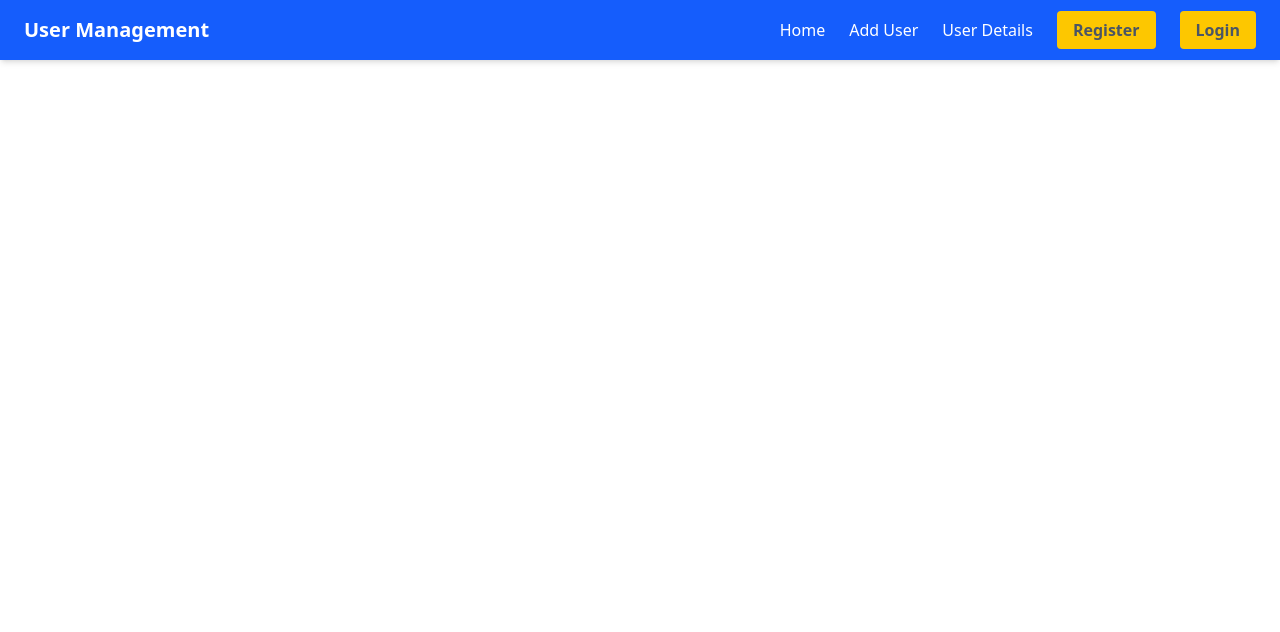
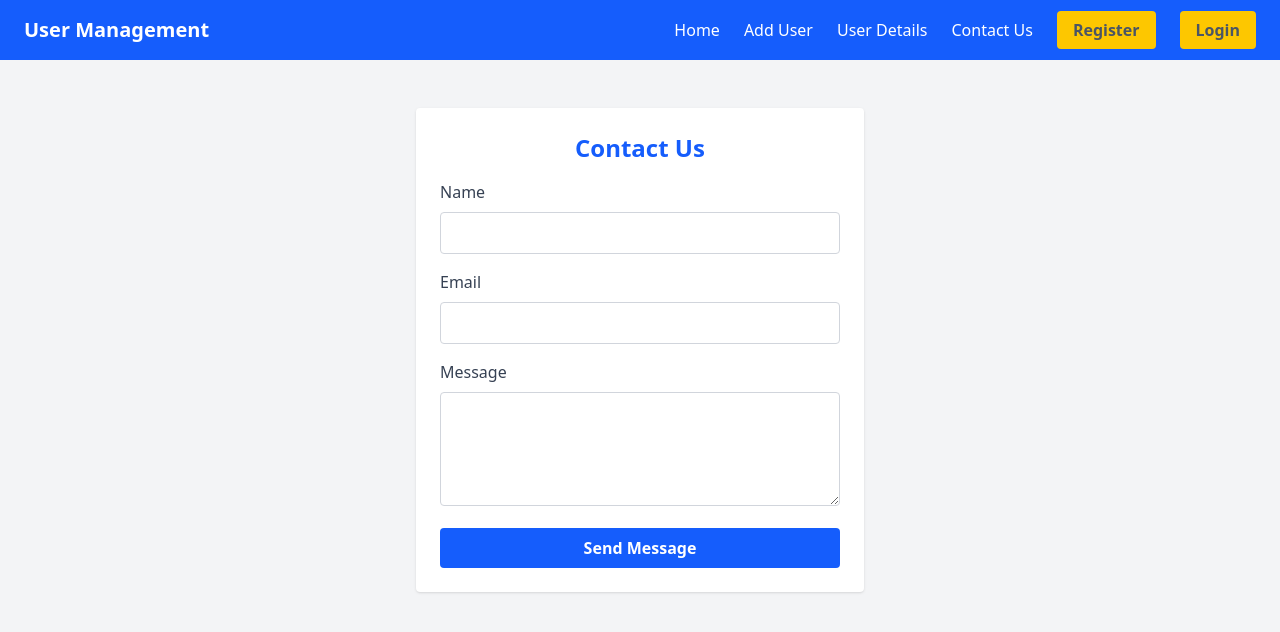
Before and after one commit to Yasintha8/user-management-system, a React (Vite) app in the folder frontend/: page /contact in a window 1280 px wide. Shown: the top 632 px of the page. Built offline with nearby package versions, Linux system fonts and the light colour scheme; the HTML template or start-up script is replaced by a standard one.

Commit message:
Create Contact form using web3form

```diff
--- a/frontend/src/App.jsx
+++ b/frontend/src/App.jsx
@@ -7,6 +7,7 @@ import { Toaster } from 'react-hot-toast';
 import UpdateUser from './components/updateUser'
 import Register from './components/register'
 import Login from './components/login'
+import Contact from './components/contact'
 
 function App() {
 
@@ -22,6 +23,7 @@ function App() {
         <Route path="/update-user/:id" element={<UpdateUser />} />
         <Route path="/register" element={<Register />} />
         <Route path="/login" element={<Login />} />
+        <Route path='/contact' element={<Contact />} />
       </Routes>
     </div>
   )
--- /dev/null
+++ b/frontend/src/components/contact.jsx
@@ -0,0 +1,84 @@
+import { useState } from "react";
+import toast from "react-hot-toast";
+
+const Contact = () => {
+  const [result, setResult] = useState("");
+
+  const onSubmit = async (event) => {
+    event.preventDefault();
+    setResult("Sending....");
+    const formData = new FormData(event.target);
+    formData.append("access_key", `${import.meta.env.VITE_WEB3_FORM_KEY}`);
+
+    const response = await fetch("https://api.web3forms.com/submit", {
+      method: "POST",
+      body: formData
+    });
+
+    const data = await response.json();
+
+    if (data.success) {
+      setResult("");
+      toast.success("Message sent successfully");
+      event.target.reset();
+    } else {
+      console.log("Error", data);
+      toast.error(data.message);
+      setResult("");
+    }
+  };
+
+  return (
+    <div className="flex justify-center min-h-screen bg-gray-100 px-4">
+      <form
+        onSubmit={onSubmit}
+        className="w-full h-full mt-12 max-w-md bg-white p-6 rounded shadow"
+      >
+        <h2 className="text-2xl font-bold mb-4 text-center text-blue-600">Contact Us</h2>
+
+        {/* Name */}
+        <div className="mb-4">
+          <label className="block text-gray-700 mb-2">Name</label>
+          <input
+            type="text"
+            name="name"
+            required
+            className="w-full border border-gray-300 rounded px-3 py-2 focus:outline-none focus:ring-2 focus:ring-blue-500"
+          />
+        </div>
+
+        {/* Email */}
+        <div className="mb-4">
+          <label className="block text-gray-700 mb-2">Email</label>
+          <input
+            type="email"
+            name="email"
+            required
+            className="w-full border border-gray-300 rounded px-3 py-2 focus:outline-none focus:ring-2 focus:ring-blue-500"
+          />
+        </div>
+
+        {/* Message */}
+        <div className="mb-4">
+          <label className="block text-gray-700 mb-2">Message</label>
+          <textarea
+            name="message"
+            rows="4"
+            required
+            className="w-full border border-gray-300 rounded px-3 py-2 focus:outline-none focus:ring-2 focus:ring-blue-500"
+          ></textarea>
+        </div>
+
+        {/* Submit */}
+        <button
+          type="submit"
+          className="bg-blue-600 hover:bg-blue-700 text-white font-bold py-2 px-4 rounded w-full cursor-pointer"
+        >
+         {result ? result : "Send Message"}
+        </button>
+      </form>
+    </div>
+  );
+};
+
+export default Contact;
--- a/frontend/src/components/login.jsx
+++ b/frontend/src/components/login.jsx
@@ -31,31 +31,35 @@ const Login = () => {
 }
 
   return (
-    <div className="w-full h-screen flex justify-center items-center">
-      <div className="bg-white p-8 rounded-lg shadow-md w-96">
-        <h2 className="text-2xl font-semibold mb-4">Login</h2>
+    <div className="flex items-center justify-center h-screen bg-gray-100 ">
+  <div className="w-full max-w-md bg-white p-6 rounded shadow mx-4 ">
+    <h2 className="text-2xl font-semibold mb-6 text-center text-blue-600">Login</h2>
+
     <input
       type="email"
       placeholder="Email"
-          className="border border-gray-300 rounded-md px-4 py-2 mb-4 w-full"
+      className="w-full border border-gray-300 rounded px-4 py-2 focus:ring-2 focus:ring-blue-400 outline-none mb-4"
       value={email}
       onChange={(e) => setEmail(e.target.value)}
     />
+
     <input
       type="password"
       placeholder="Password"
-          className="border border-gray-300 rounded-md px-4 py-2 mb-4 w-full"
+      className="w-full border border-gray-300 rounded px-4 py-2 focus:ring-2 focus:ring-blue-400 outline-none mb-6"
       value={password}
       onChange={(e) => setPassword(e.target.value)}
     />
+
     <button
-          className="bg-blue-500 text-white px-4 py-2 rounded-md hover:bg-blue-600 w-full cursor-pointer"
+      className="bg-blue-500 text-white px-4 py-2 rounded hover:bg-blue-600 w-full transition"
       onClick={handleLogin}
     >
       Login
     </button>
   </div>
 </div>
+
   )
 }
 
--- a/frontend/src/components/navbar.jsx
+++ b/frontend/src/components/navbar.jsx
@@ -30,6 +30,9 @@ const Navbar = () => {
             <Link to="/user-details" className="hover:text-yellow-300 transition duration-300">User Details</Link>
           </li>
           <li>
+            <Link to="/contact" className="hover:text-yellow-300 transition duration-300">Contact Us</Link>
+          </li>
+          <li>
             <Link to="/register" className="text-gray-600 font-semibold bg-yellow-400 px-4 py-2 rounded hover:text-yellow-600 hover:bg-white transition duration-300">Register</Link>
           </li>
           <li>
@@ -51,6 +54,9 @@ const Navbar = () => {
             <Link to="/user-details" className="block hover:text-yellow-300" onClick={toggleMenu}>User Details</Link>
           </li>
           <li>
+            <Link to="/contact" className="hover:text-yellow-300 transition duration-300">Contact Us</Link>
+          </li>
+          <li>
             <Link to="/register" className="block bg-yellow-400 px-4 py-2 rounded hover:text-yellow-600 hover:bg-white transition duration-300" onClick={toggleMenu}>Register</Link>
           </li>
           <li>
```
Lines whose indentation alone changed are shown as unchanged.
